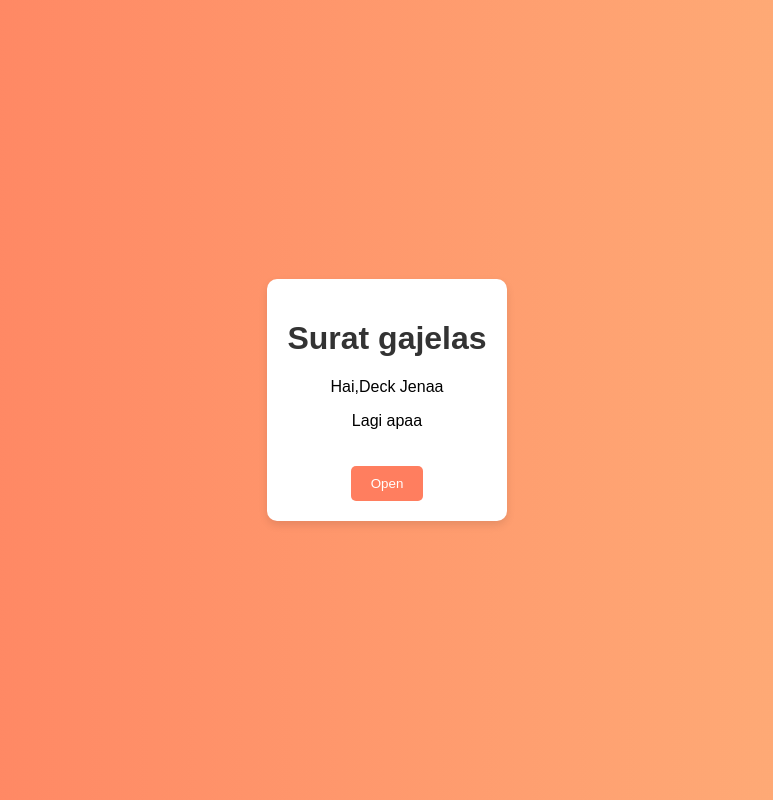
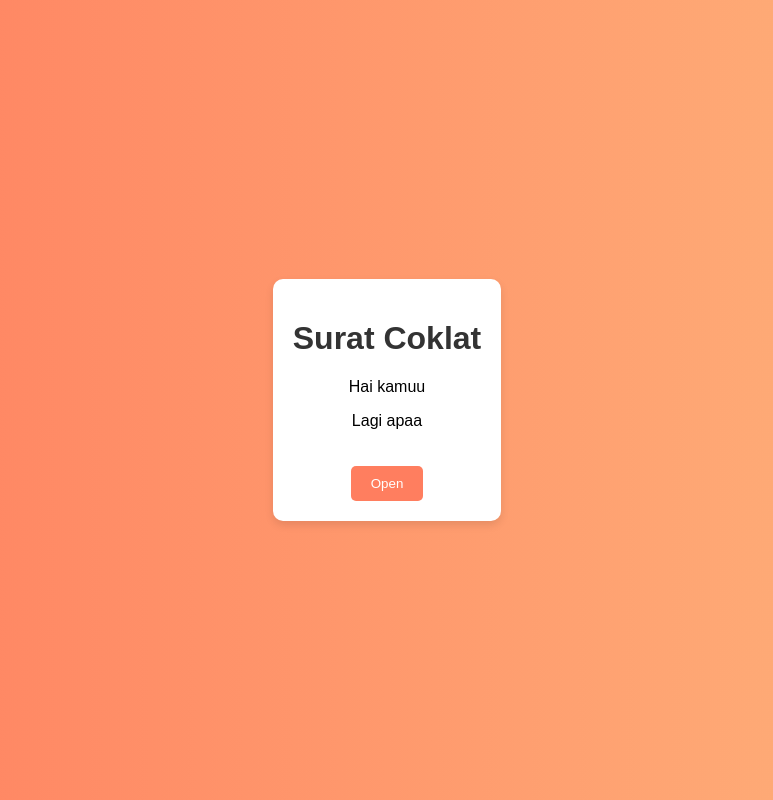
Before and after one commit to urclown/Haloo-Cantik, a plain HTML site: page index.html in a window 1280 px wide. Shown: the whole page, without its empty margins (253-1026 px from the left). Drawn offline with Linux system fonts and the light colour scheme.

Commit message:
Update index.html

```diff
--- a/index.html
+++ b/index.html
@@ -3,19 +3,19 @@
 <head>
     <meta charset="UTF-8">
     <meta name="viewport" content="width=device-width, initial-scale=1.0">
-    <title>Surat Cinta</title>
+    <title>Surat Coklat</title>
     <link rel="stylesheet" href="styles.css">
 </head>
 <body>
     <div class="container">
         <div class="card">
-            <h1>Surat gajelas</h1>
-            <p>Hai,Deck Jenaa</p>
+            <h1>Surat Coklat</h1>
+            <p>Hai kamuu</p>
             <p>Lagi apaa</p>
             <button id="revealButton">Open</button>
             <div id="hiddenMessage" class="hidden">
-                <p>Kangenn Gak?</p>
-                <button id="acceptButton">Iya sayanggkuu gantengkuu!</button>
+                <p>ini surat coklatku buat kamuu <3</p>
+                <button id="acceptButton">klik ini buat liatt</button>
             </div>
         </div>
     </div>
```
